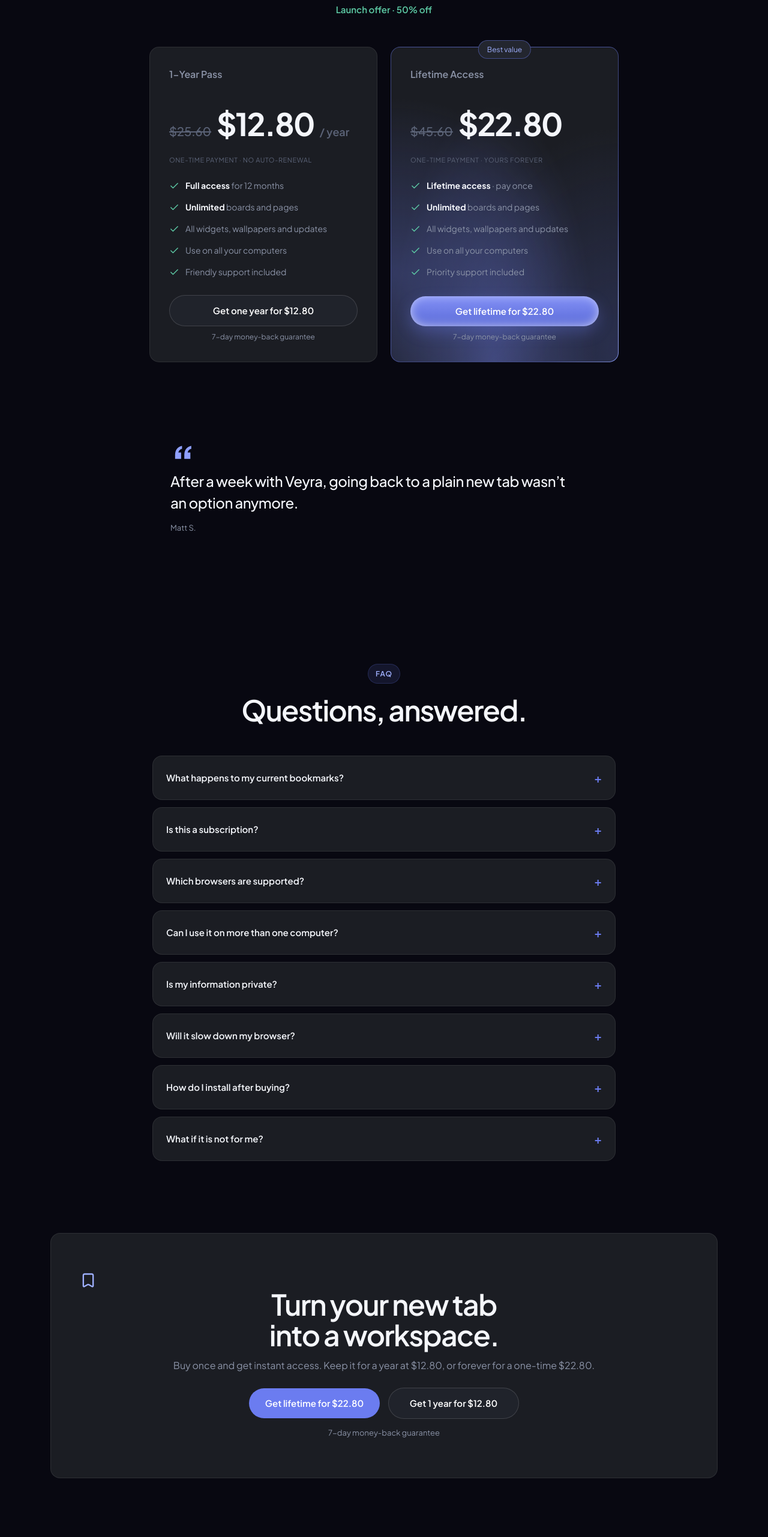
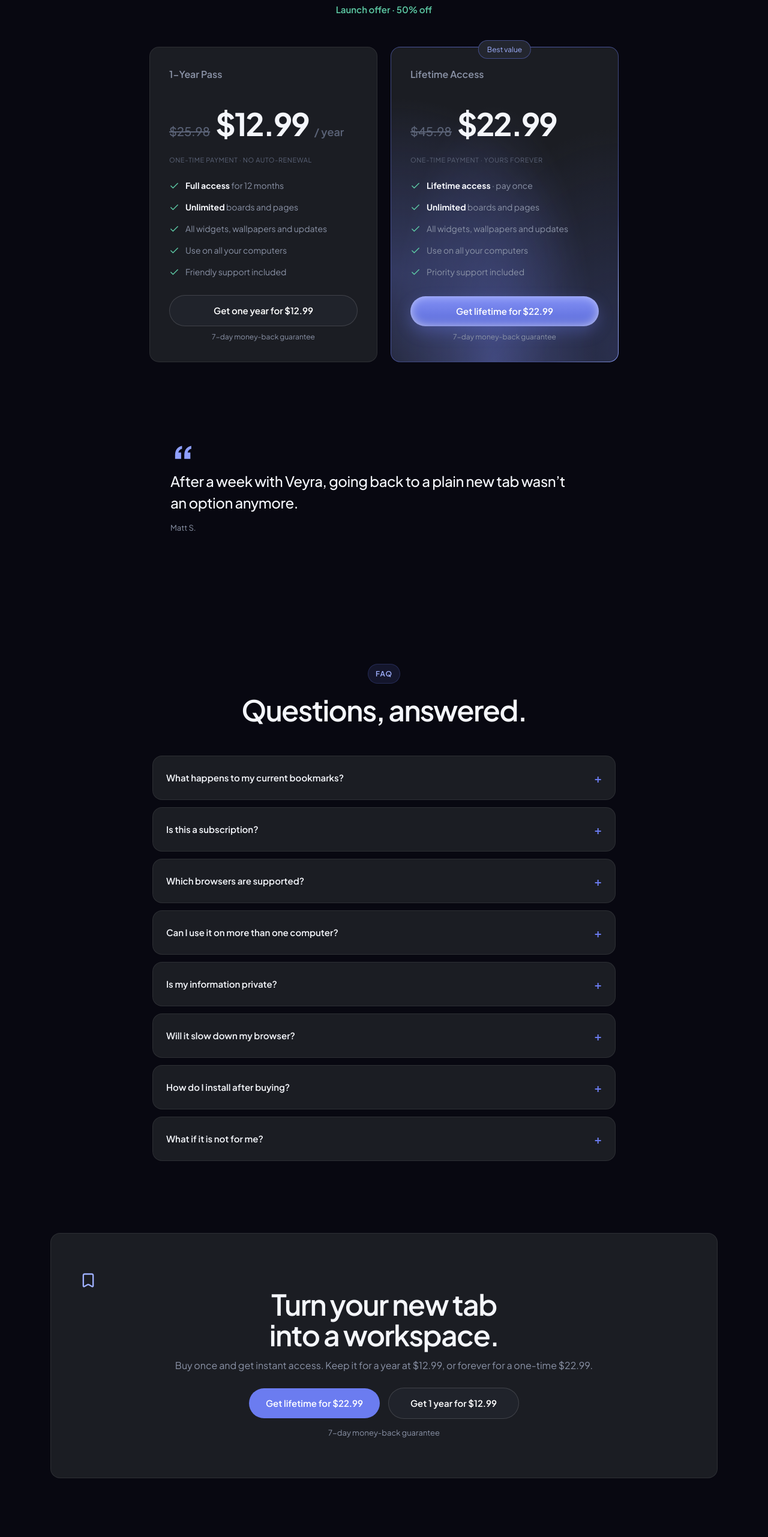
Before and after one commit to senujalinal/veyra-website, a Next.js app: page / in a window 1280 px wide. Shown: the part 4276-6839 px from the top of the page at 60% size. Built offline with nearby package versions, Linux system fonts and the light colour scheme.

Commit message:
Update Veyra annual and lifetime prices

```diff
--- a/app/page.tsx
+++ b/app/page.tsx
@@ -84,8 +84,8 @@
       <section className="section shell" id="pricing">
         <div className="section-head"><div className="eyebrow">Pricing</div><h2>Upgrade your everyday browsing.</h2><p className="offer">Launch offer · 50% off</p></div>
         <div className="pricing-grid">
-          <article className="price-card"><p className="card-kicker">1-Year Pass</p><div className="price"><s>$25.60</s><strong>$12.80</strong><span>/ year</span></div><small>ONE-TIME PAYMENT · NO AUTO-RENEWAL</small><ul><li><Check /><span><strong>Full access</strong> for 12 months</span></li><li><Check /><span><strong>Unlimited</strong> boards and pages</span></li><li><Check /><span>All widgets, wallpapers and updates</span></li><li><Check /><span>Use on all your computers</span></li><li><Check /><span>Friendly support included</span></li></ul><a className="button secondary-button" href="mailto:veyrasoft@gmail.com?subject=Veyra%201-Year%20Pass">Get one year for $12.80</a><p className="guarantee">7-day money-back guarantee</p></article>
-          <article className="price-card featured"><span className="best">Best value</span><p className="card-kicker">Lifetime Access</p><div className="price"><s>$45.60</s><strong>$22.80</strong></div><small>ONE-TIME PAYMENT · YOURS FOREVER</small><ul><li><Check /><span><strong>Lifetime access</strong> · pay once</span></li><li><Check /><span><strong>Unlimited</strong> boards and pages</span></li><li><Check /><span>All widgets, wallpapers and updates</span></li><li><Check /><span>Use on all your computers</span></li><li><Check /><span>Priority support included</span></li></ul><a className="button" href="mailto:veyrasoft@gmail.com?subject=Veyra%20Lifetime%20Access">Get lifetime for $22.80</a><p className="guarantee">7-day money-back guarantee</p></article>
+          <article className="price-card"><p className="card-kicker">1-Year Pass</p><div className="price"><s>$25.98</s><strong>$12.99</strong><span>/ year</span></div><small>ONE-TIME PAYMENT · NO AUTO-RENEWAL</small><ul><li><Check /><span><strong>Full access</strong> for 12 months</span></li><li><Check /><span><strong>Unlimited</strong> boards and pages</span></li><li><Check /><span>All widgets, wallpapers and updates</span></li><li><Check /><span>Use on all your computers</span></li><li><Check /><span>Friendly support included</span></li></ul><a className="button secondary-button" href="mailto:veyrasoft@gmail.com?subject=Veyra%201-Year%20Pass">Get one year for $12.99</a><p className="guarantee">7-day money-back guarantee</p></article>
+          <article className="price-card featured"><span className="best">Best value</span><p className="card-kicker">Lifetime Access</p><div className="price"><s>$45.98</s><strong>$22.99</strong></div><small>ONE-TIME PAYMENT · YOURS FOREVER</small><ul><li><Check /><span><strong>Lifetime access</strong> · pay once</span></li><li><Check /><span><strong>Unlimited</strong> boards and pages</span></li><li><Check /><span>All widgets, wallpapers and updates</span></li><li><Check /><span>Use on all your computers</span></li><li><Check /><span>Priority support included</span></li></ul><a className="button" href="mailto:veyrasoft@gmail.com?subject=Veyra%20Lifetime%20Access">Get lifetime for $22.99</a><p className="guarantee">7-day money-back guarantee</p></article>
         </div>
       </section>
 
@@ -100,7 +100,7 @@
         <div className="faq-list">{faqs.map(([question, answer]) => <details key={question}><summary>{question}<span>+</span></summary><p>{answer}</p></details>)}</div>
       </section>
 
-      <section className="final-cta"><div className="orb orb-one" /><div className="orb orb-two" /><div className="shell"><Bookmark size={28} /><h2>Turn your new tab<br />into a workspace.</h2><p>Buy once and get instant access. Keep it for a year at $12.80, or forever for a one-time $22.80.</p><div className="final-actions"><a className="button" href="mailto:veyrasoft@gmail.com?subject=Veyra%20Lifetime%20Access">Get lifetime for $22.80</a><a className="button secondary-button" href="mailto:veyrasoft@gmail.com?subject=Veyra%201-Year%20Pass">Get 1 year for $12.80</a></div><span className="final-guarantee">7-day money-back guarantee</span></div></section>
+      <section className="final-cta"><div className="orb orb-one" /><div className="orb orb-two" /><div className="shell"><Bookmark size={28} /><h2>Turn your new tab<br />into a workspace.</h2><p>Buy once and get instant access. Keep it for a year at $12.99, or forever for a one-time $22.99.</p><div className="final-actions"><a className="button" href="mailto:veyrasoft@gmail.com?subject=Veyra%20Lifetime%20Access">Get lifetime for $22.99</a><a className="button secondary-button" href="mailto:veyrasoft@gmail.com?subject=Veyra%201-Year%20Pass">Get 1 year for $12.99</a></div><span className="final-guarantee">7-day money-back guarantee</span></div></section>
 
       <ScrollPurchaseCta />
       <footer><div className="shell footer-inline"><span>© 2026 Veyrasoft. All rights reserved.</span><div className="footer-links"><Link href="/privacy">Privacy Policy</Link><Link href="/terms">Terms of Service</Link><Link href="/cookies">Cookies</Link><Link href="/refunds">Refunds</Link><Link href="/license">Licence</Link><Link href="/support">Support</Link><a href="mailto:veyrasoft@gmail.com">veyrasoft@gmail.com</a></div></div></footer>
```
